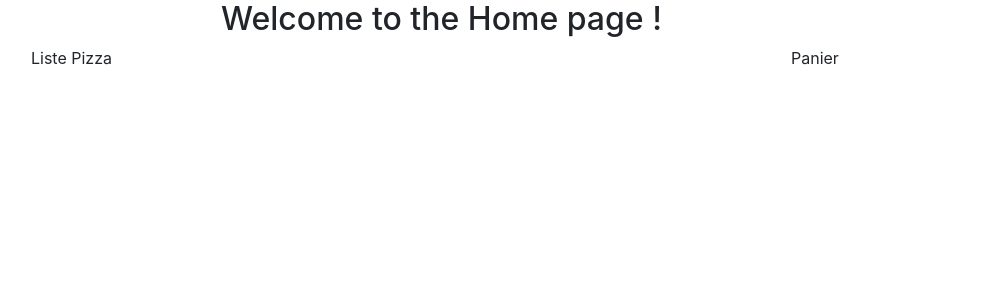
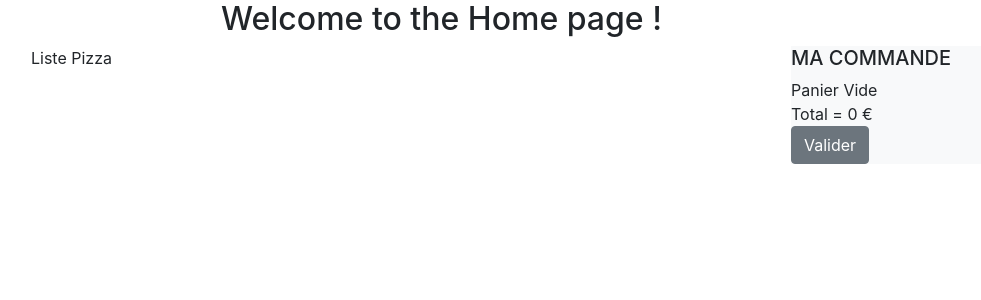
Before and after one commit to QuentinQuero/pizzeria, a Symfony app: template templates/home/home.html.twig in a window 1280 px wide. Shown: the top 300 px of the page, without its empty margins (54-1035 px from the left). Run offline with Twig, Linux system fonts and the light colour scheme; the template is opened without the code that fills it, so the values that code supplies are empty; some libraries are stand-ins or nearby versions.

Commit message:
crea du panier et de ses var

```diff
--- a/templates/base.html.twig
+++ b/templates/base.html.twig
@@ -8,6 +8,7 @@
     </head>
     <body>
         {% block body %}{% endblock %}
+        {% block panier %}{% endblock %}
         {% block javascripts %}{% endblock %}
     </body>
 </html>
--- a/templates/home/home.html.twig
+++ b/templates/home/home.html.twig
@@ -1,5 +1,4 @@
 {% extends 'base.html.twig' %}
-
 
 {% block body %}
     <div class="container">
@@ -9,7 +8,9 @@
                         Liste Pizza
                     </div>
                     <div class="col-4">
-                        Panier
+                        <div class="bg-light">
+                            {% include 'home/panierHome.html.twig' %}
+                        </div>
                     </div>
         </div>
     </div>
--- /dev/null
+++ b/templates/home/panierHome.html.twig
@@ -0,0 +1,12 @@
+{% set totalPrice = 0 %}
+{% set pizzaSelected = 'Panier Vide' %}
+{% set pizzaPrice = null %}
+
+<div><h5>MA COMMANDE</div>
+<div>{{pizzaSelected }} {{pizzaPrice}}</div>
+<div>Total = {{totalPrice}} €</div>
+<form action="/home" name="sentMessage" id="contactForm" method="post" novalidate>
+    <div class="form-group">
+        <button class="btn btn-secondary" id="validateCart" name ='validateCart'>Valider</button>
+    </div>
+</form>
```
